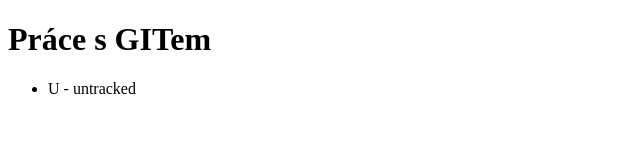
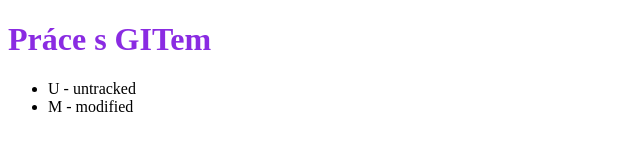
Before and after one commit to Katka21/TEST-PROJEKT, a plain HTML site: page index.html in a window 1280 px wide. Shown: the whole page, without its empty margins (0-640 px from the left). Drawn offline with Linux system fonts and the light colour scheme.

Commit message:
přidáno nové li a barva nadpisu

```diff
--- a/CSS/style.css
+++ b/CSS/style.css
@@ -0,0 +1,3 @@
+h1 {
+    color: blueviolet;
+}
--- a/index.html
+++ b/index.html
@@ -12,6 +12,7 @@
 
     <ul>
         <li>U - untracked</li>
+        <li>M - modified</li>
     </ul>
 
 </body>
```
